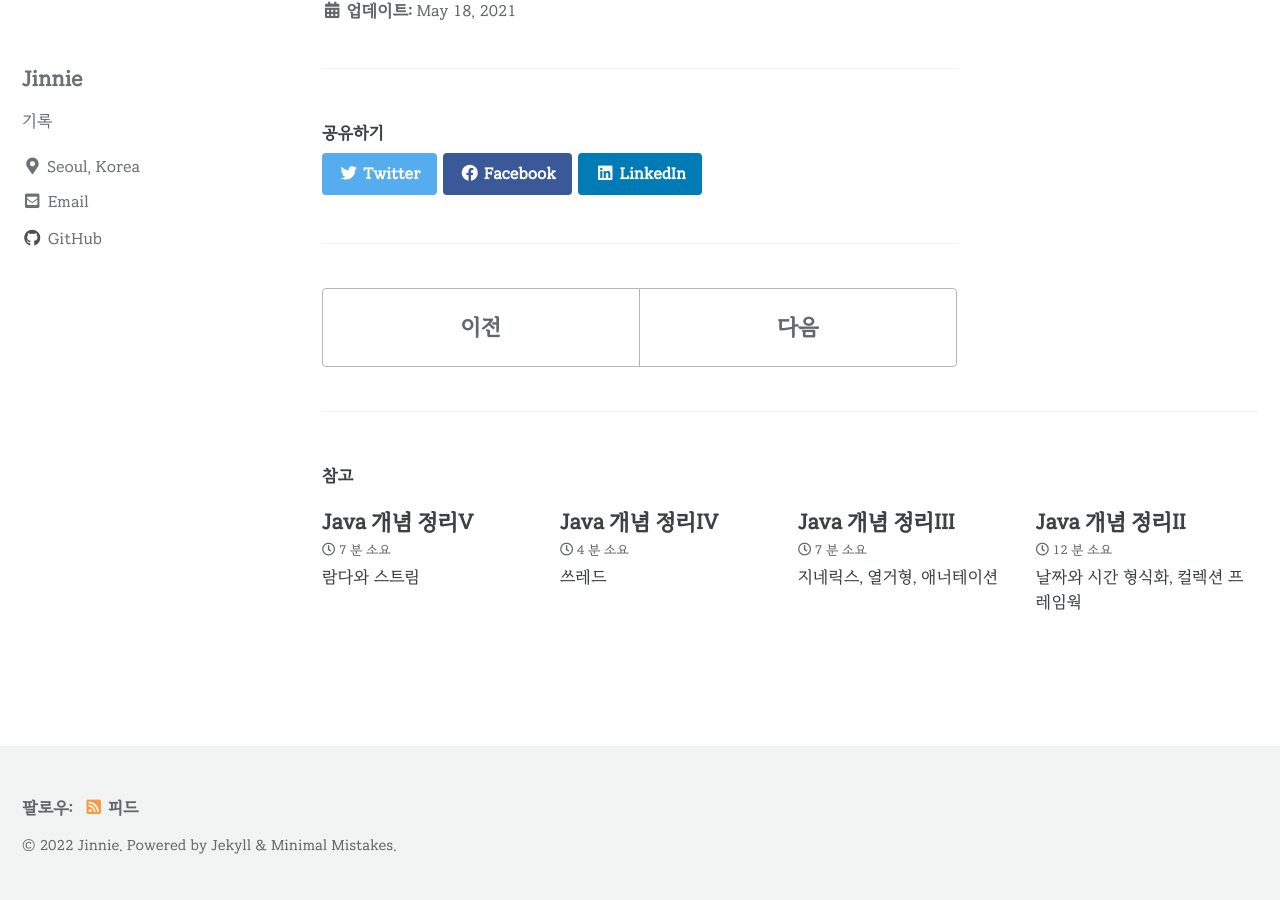
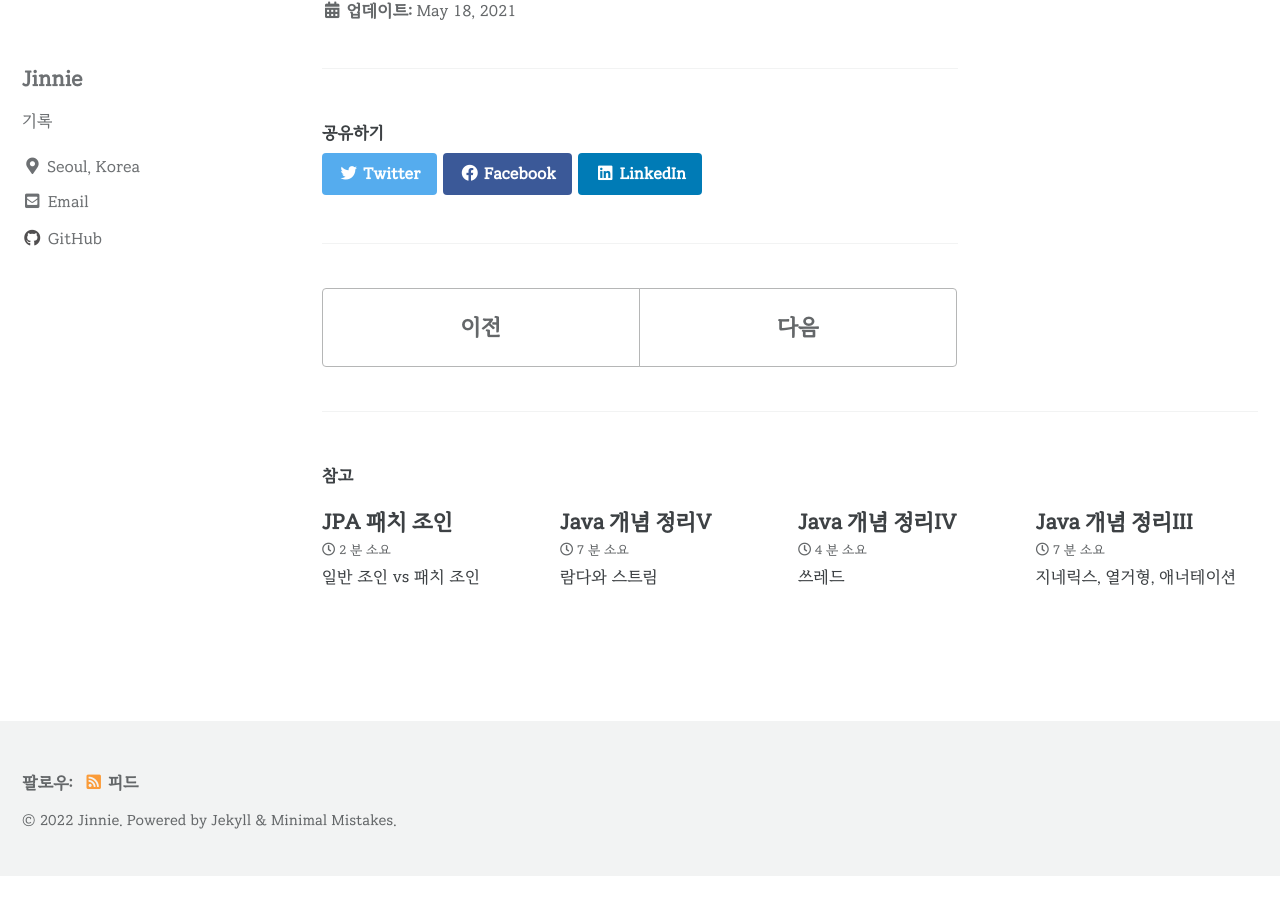
Before and after one commit to jinnie-j/Jinnie-J.github.io, a Jekyll site: the page built from _posts/2021-05-18-sql-error.md, in a window 1280 px wide and 900 px high, scrolled down 1080 px. Built offline with Jekyll 4.4.1, drawn with Linux system fonts in a browser that asks for light colours; cached includes are drawn as plain includes; after the commit the page ends 1956 px from its top, so only the background shows below that; part of the change alters nothing that is shown.

Commit message:
패치조인 개념정리

````diff
--- a/_posts/2022-01-10-java5.md
+++ b/_posts/2022-01-10-java5.md
@@ -43,7 +43,7 @@ last_modified_at: 2022-01-10
   - 함수는 클래스에 독립적 ,메서드는 클래스에 종속적
 
 ### 1-2. 람다식 작성하기
-1. 메서드의 이름과 반환타입을 제거하고 '->'를 볼록{} 앞에 추가한다.
+- 메서드의 이름과 반환타입을 제거하고 '->'를 볼록{} 앞에 추가한다.
     ```java
     int max(int a, int b){
         return a > b ? a : b;
@@ -53,7 +53,7 @@ last_modified_at: 2022-01-10
         return a > b ? a : b;
     }
     ```
-2. 반환 값이 있는 경우, 식이나 값만 적고 return문 생략 가능 ( 끝에 ' ;' 안 붙암)
+- 반환 값이 있는 경우, 식이나 값만 적고 return문 생략 가능 ( 끝에 ' ;' 안 붙암)
     ```java
     (int a, int b)->{
         return a > b ? a : b;
@@ -62,13 +62,13 @@ last_modified_at: 2022-01-10
     (int a, int b) -> a > b ? a : b
     ```
 
-3. 매개변수의 타입이 추론 가능하면 생략가능(대부분의 경우 생략 가능)
+- 매개변수의 타입이 추론 가능하면 생략가능(대부분의 경우 생략 가능)
     ```java
     (int a, int b) -> a > b ? a : b
                 ↓
     (a,b) -> a > b ? a : b
     ```
-주의 사항
+- 주의 사항
 - 매개변수가 하나인 경우, 괄호() 생략 가능 (타입이 없을 때만)
     ```java
     a -> a * a //OK
@@ -248,8 +248,8 @@ last_modified_at: 2022-01-10
     IntStream intStream = new Random().int(5); //난수 스트림(크기가 5)
     ```
 - 스트림이 제공하는 기능 - 중간 연산과 최종 연산
-  - 중간 연산: 연산 결과가 스트림인 연산. 반복적으로 적용가능
-  - 최종 연산: 연산결과가 스트림이 아닌 연산. 스트림의 요소를 소모하므로 한번만 적용가능
+- 중간 연산: 연산 결과가 스트림인 연산. 반복적으로 적용가능
+- 최종 연산: 연산결과가 스트림이 아닌 연산. 스트림의 요소를 소모하므로 한번만 적용가능
     ```java
     stream.distinct().limit(5).sorted().forEach(System.out::println)
            중간연산   중간연산  중간연산        최종연산
--- /dev/null
+++ b/_posts/2022-01-12-fetch-join.md
@@ -0,0 +1,144 @@
+---
+title:  "JPA 패치 조인"
+excerpt: "일반 조인 vs 패치 조인"
+
+categories:
+  - JPA
+tags:
+  - [JPA]
+
+toc: true
+toc_sticky: true
+
+date: 2022-01-12
+last_modified_at: 2022-01-12
+---
+
+## 일반 조인과 패치 조인
+
+### 엔티티
+- order
+    ```java
+    @Entity
+    @Table(name = "orders")
+    @Getter @Setter
+    @NoArgsConstructor(access = AccessLevel.PROTECTED)
+    public class Order {
+
+        @Id @GeneratedValue
+        @Column(name = " order_id")
+        private Long id;
+
+        @ManyToOne(fetch = LAZY)
+        @JoinColumn(name = "member_id")
+        private Member member;
+
+
+        @OneToOne(fetch = LAZY , cascade = CascadeType.ALL)
+        @JoinColumn(name = "delivery_id")
+        private Delivery delivery;
+    ```
+- member
+    ```java
+    @Entity
+    @Getter @Setter
+    public class Member {
+
+        @Id@GeneratedValue
+        @Column(name = "member_id")
+        private Long id;
+
+
+        @JsonIgnore
+        @OneToMany(mappedBy= "member")
+        private List<Order> orders = new ArrayList<>();
+    ```
+- delivery
+    ```java
+    @Entity
+    @Getter @Setter
+    public class Delivery {
+
+        @Id @GeneratedValue
+        @Column(name = "delivery_id")
+        private Long id;
+
+        @JsonIgnore
+        @OneToOne(mappedBy= "delivery", fetch = LAZY)
+        private Order order;
+    ```
+- order 객체에서 member, delivery 객체로의 Fetch Strategy를 Lazy로 설정하였다.
+
+### 일반 조인
+- JPQL
+    ```java
+        public List<Order> findAllByString() {
+         return em.createQuery(
+                "select 0 from Order o "+
+                        " join o.member m" +
+                        " join o.delivery d", Order.class
+        ).getResultList();
+    }
+    ```
+- 실행 쿼리
+    ```sql
+    select order0_.order_id as order_id1_6_,
+    order0_.delivery_id as delivery4_6_,
+    order0_.member_id as member_i5_6_,
+    order0_.order_date as order_da2_6_,
+    order0_.status as status3_6_
+    from orders order0_
+    inner join member member1_ on order0_.member_id=member1_.member_id
+    inner join delivery delivery2_ on order0_.delivery_id=delivery2_.delivery_id
+    ```
+- 객체를 모두 따로 조회하여 가져옴으로써 성능상 문제가 발생할 수 있다. -> N+1문제
+
+
+### fetch join
+- JPQL
+    ```java
+        public List<Order> findAllByString() {
+         return em.createQuery(
+                "select 0 from Order o "+
+                        " join fetch o.member m" +
+                        " join fetch o.delivery d", Order.class
+        ).getResultList();
+    }
+    ```
+- 실행 쿼리
+    ```sql
+    select order0_.order_id as order_id1_6_0_,
+    member1_.member_id as member_i1_4_1_,
+    delivery2_.delivery_id as delivery1_2_2_,
+    order0_.delivery_id as delivery4_6_0_,
+    order0_.member_id as member_i5_6_0_,
+    order0_.order_date as order_da2_6_0_,
+    order0_.status as status3_6_0_,
+    member1_.city as city2_4_1_,
+    member1_.street as street3_4_1_,
+    member1_.zipcode as zipcode4_4_1_,
+    member1_.name as name5_4_1_,
+    delivery2_.city as city2_2_2_,
+    delivery2_.street as street3_2_2_,
+    delivery2_.zipcode as zipcode4_2_2_,
+    delivery2_.status as status5_2_2_
+    from orders order0_ inner join member member1_ on order0_.member_id=member1_.member_id
+    inner join delivery delivery2_ on order0_.delivery_id=delivery2_.delivery_id
+    ```
+- 일반 조인에서는 단순히 member, delivery의 식별자 값만 가지고 있었다면, 패치 조인에서는 member, delivery 원본 객체를 가져왔다.
+
+
+### 정리
+- 일반 조인
+  - 연관 엔티티에 join을 하게되면 Select 대상의 엔티티는 영속화하여 가져오지만, 조인의 대상은 영속화하여 가져오지 않는다.
+  - 연관 엔티티가 검색 조건에 포함되고, 조회의 주체가 검색 엔티티뿐일 때 사용하면 좋다.
+
+- 패치 조인
+  - 연관 엔티티에 fetch join을 하게되면 select 대상의 엔티티뿐만 아니라 조인의 대상까지 영속화하여 가져온다.
+  - 연관 엔티티까지 select의 대상일 때, N+1의 문제를 해결하여 가져올 수 있는 좋은 방법이다.
+
+- 쿼리 방식 선택 권장 순서
+    - 우선 엔티티를 DTO로 변환하는 방법을 선택한다.
+    - 필요하면 패치 조인으로 성능을 최적화 한다. -> 대부분의 성능 이슈가 향상된다.
+    - 그래도 안되면 DTO로 직접 조회하는 방법을 사용한다.
+    - 최후의 방법은 JPA가 제공하는 네이티브 SQL이나 스프링 JDBC Template을 사용해서 SQL을 직접 사용한다.
````
